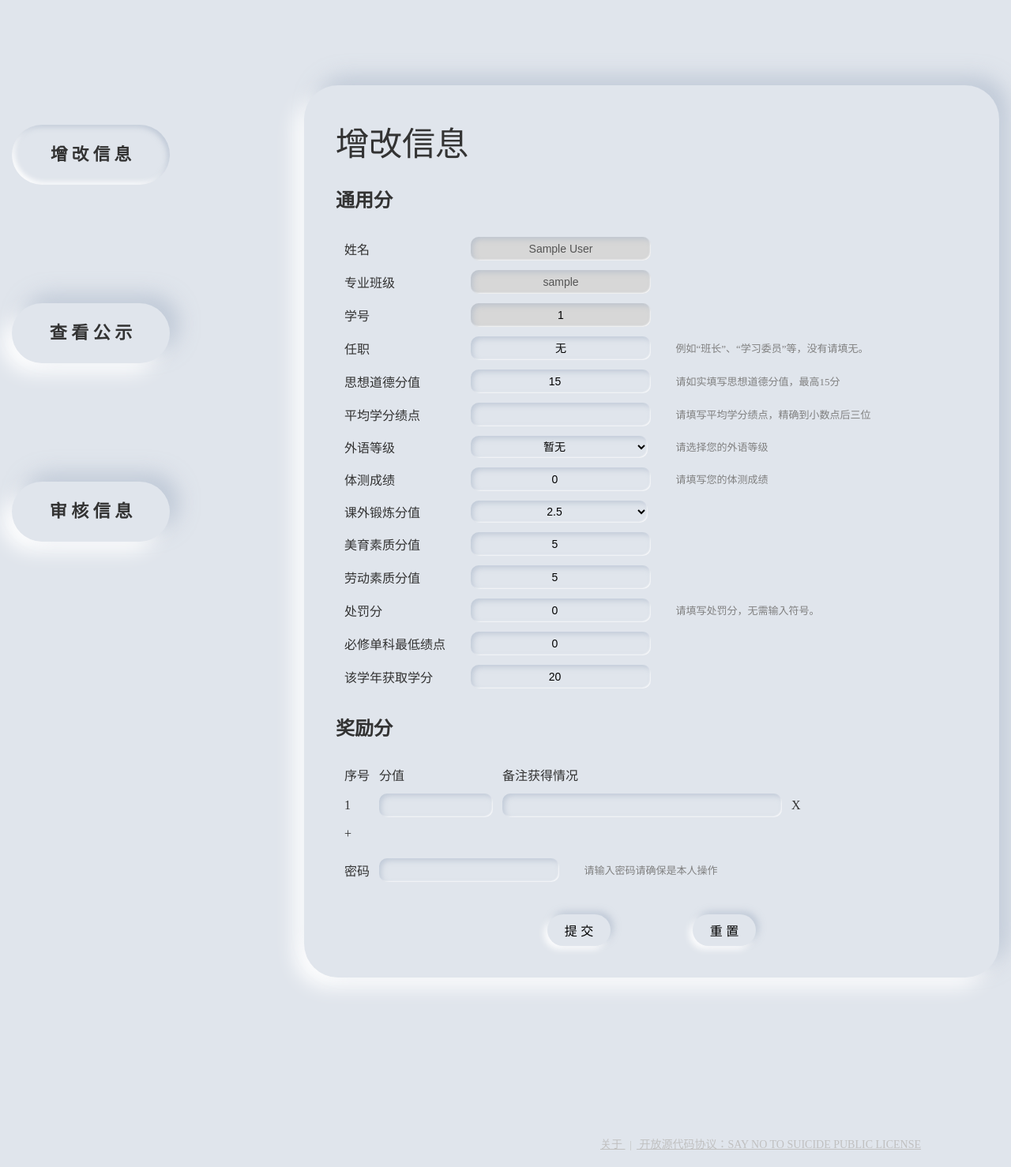
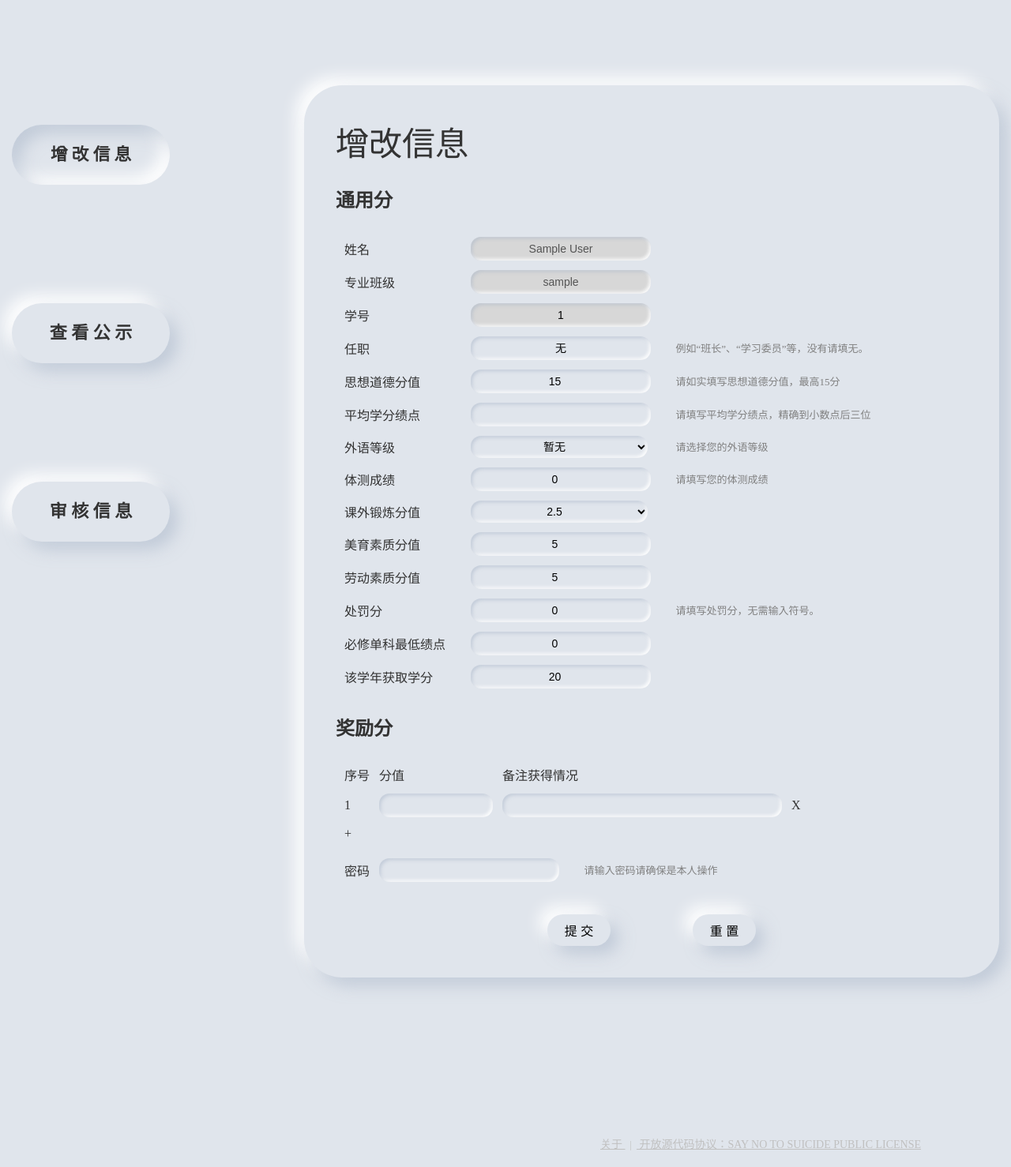
Before and after one commit to realJaydenCheng/student-comprehensive-evaluation, a Flask app: page /sce/modify in a window 1280 px wide. Shown: the part 56-1534 px from the top of the page at 79% size. Run offline with Flask 2, Linux system fonts and the light colour scheme; the visitor is signed in with stand-in values (Sample User, id 1); data comes from the database, SQL or seed files in the repository; data that the repository does not hold is empty; some libraries are stand-ins or nearby versions.

Commit message:
调整ui光影细节

```diff
--- a/static/css/features.css
+++ b/static/css/features.css
@@ -16,10 +16,10 @@ div.main{
     height: auto;
     min-height: 600px;
     background-color: rgb(224, 229, 236);
-	box-shadow: rgba(163, 177, 198, 0.5) 12px -12px 24px 0px, rgb(255, 255, 255) -12px 12px 24px 0px;
-	-webkit-box-shadow: rgba(163, 177, 198, 0.5) 12px -12px 24px 0px, rgb(255, 255, 255) -12px 12px 24px 0px;
-	border-radius: 43px;
-	-webkit-border-radius: 43px;
+box-shadow: rgba(163, 177, 198, 0.5) 10px 10px 20px 0px, rgb(255, 255, 255) -10px -10px 20px 0px;
+-webkit-box-shadow: rgba(163, 177, 198, 0.5) 10px 10px 20px 0px, rgb(255, 255, 255) -10px -10px 20px 0px;
+border-radius: 48px;
+-webkit-border-radius: 48px;
 }
 
 div.feature{
@@ -31,10 +31,10 @@ div.feature{
     font-size: 22px;
     font-weight: bold;
     background-color: rgb(224, 229, 236);
-	box-shadow: rgba(163, 177, 198, 0.5) 12px -12px 24px 0px, rgb(255, 255, 255) -12px 12px 24px 0px;
-	-webkit-box-shadow: rgba(163, 177, 198, 0.5) 12px -12px 24px 0px, rgb(255, 255, 255) -12px 12px 24px 0px;
-	border-radius: 43px;
-	-webkit-border-radius: 43px;
+    box-shadow: rgba(163, 177, 198, 0.5) 10px 10px 20px 0px, rgb(255, 255, 255) -10px -10px 20px 0px;
+    -webkit-box-shadow: rgba(163, 177, 198, 0.5) 10px 10px 20px 0px, rgb(255, 255, 255) -10px -10px 20px 0px;
+    border-radius: 48px;
+    -webkit-border-radius: 48px;
     margin-top: 150px;
 }
 
@@ -44,10 +44,10 @@ div.feature:hover{
 
 div.feature:active{
     background-color: rgb(224, 229, 236);
-    box-shadow: rgba(163, 177, 198, 0.5) -3px 3px 6px 0px inset, rgb(255, 255, 255) 3px -3px 6px 0px inset;
-    -webkit-box-shadow: rgba(163, 177, 198, 0.5) -3px 3px 6px 0px inset, rgb(255, 255, 255) 3px -3px 6px 0px inset;
-    border-radius: 43px;
-    -webkit-border-radius: 43px;
+box-shadow: rgba(163, 177, 198, 0.5) 10px 10px 20px 0px inset, rgb(255, 255, 255) -10px -10px 20px 0px inset;
+-webkit-box-shadow: rgba(163, 177, 198, 0.5) 10px 10px 20px 0px inset, rgb(255, 255, 255) -10px -10px 20px 0px inset;
+border-radius: 48px;
+-webkit-border-radius: 48px;
 	border: 0;
     font-size: 21.5px;
 }
--- a/static/css/index.css
+++ b/static/css/index.css
@@ -6,10 +6,10 @@ p{
 #board{
     padding: 5px 20px;
     background-color: rgb(224, 229, 236);
-	box-shadow: rgba(163, 177, 198, 0.5) 3px 3px 6px 0px inset, rgb(255, 255, 255) -1px -1px 2px 0px inset;
-	-webkit-box-shadow: rgba(163, 177, 198, 0.5) 3px 3px 6px 0px inset, rgb(255, 255, 255) -1px -1px 2px 0px inset;
-	border-radius: 10px;
-	-webkit-border-radius: 10px;
+box-shadow: rgba(163, 177, 198, 0.5) 2px 2px 4px 0px inset, rgb(255, 255, 255) -2px -2px 4px 0px inset;
+-webkit-box-shadow: rgba(163, 177, 198, 0.5) 2px 2px 4px 0px inset, rgb(255, 255, 255) -2px -2px 4px 0px inset;
+border-radius: 13px;
+-webkit-border-radius: 13px;
 	border: 0;
     margin: 27px auto;
 }
--- a/static/css/modify.css
+++ b/static/css/modify.css
@@ -1,10 +1,9 @@
 div#modify{
     background-color: rgb(224, 229, 236);
-    box-shadow: rgba(163, 177, 198, 0.5) -3px 3px 6px 0px inset, rgb(255, 255, 255) 3px -3px 6px 0px inset;
-    -webkit-box-shadow: rgba(163, 177, 198, 0.5) -3px 3px 6px 0px inset, rgb(255, 255, 255) 3px -3px 6px 0px inset;
-    border-radius: 43px;
-    -webkit-border-radius: 43px;
-	border: 0;
+box-shadow: rgba(163, 177, 198, 0.5) 10px 10px 20px 0px inset, rgb(255, 255, 255) -10px -10px 20px 0px inset;
+-webkit-box-shadow: rgba(163, 177, 198, 0.5) 10px 10px 20px 0px inset, rgb(255, 255, 255) -10px -10px 20px 0px inset;
+border-radius: 48px;
+-webkit-border-radius: 48px;
     font-size: 21.5px;
 }
 
@@ -16,11 +15,11 @@ table{
 .infoinput{
     font-size: 14px;
     line-height: 28px;
-        background-color: rgb(224, 229, 236);
-        box-shadow: rgba(163, 177, 198, 0.5) 3px 3px 6px 0px inset, rgb(255, 255, 255) -1px -1px 2px 0px inset;
-        -webkit-box-shadow: rgba(163, 177, 198, 0.5) 3px 3px 6px 0px inset, rgb(255, 255, 255) -1px -1px 2px 0px inset;
-        border-radius: 10px;
-        -webkit-border-radius: 10px;
+    background-color: rgb(224, 229, 236);
+box-shadow: rgba(163, 177, 198, 0.5) 2px 2px 4px 0px inset, rgb(255, 255, 255) -2px -2px 4px 0px inset;
+-webkit-box-shadow: rgba(163, 177, 198, 0.5) 2px 2px 4px 0px inset, rgb(255, 255, 255) -2px -2px 4px 0px inset;
+border-radius: 13px;
+-webkit-border-radius: 13px;
         border: 0;
         height: 28px;
         text-align: center;
@@ -41,11 +40,11 @@ select{
 input.re1,input.re2{
     font-size: 14px;
     line-height: 28px;
-        background-color: rgb(224, 229, 236);
-        box-shadow: rgba(163, 177, 198, 0.5) 3px 3px 6px 0px inset, rgb(255, 255, 255) -1px -1px 2px 0px inset;
-        -webkit-box-shadow: rgba(163, 177, 198, 0.5) 3px 3px 6px 0px inset, rgb(255, 255, 255) -1px -1px 2px 0px inset;
-        border-radius: 10px;
-        -webkit-border-radius: 10px;
+    background-color: rgb(224, 229, 236);
+box-shadow: rgba(163, 177, 198, 0.5) 2px 2px 4px 0px inset, rgb(255, 255, 255) -2px -2px 4px 0px inset;
+-webkit-box-shadow: rgba(163, 177, 198, 0.5) 2px 2px 4px 0px inset, rgb(255, 255, 255) -2px -2px 4px 0px inset;
+border-radius: 13px;
+-webkit-border-radius: 13px;
         border: 0;
         height: 28px;
         text-align: center;
@@ -61,10 +60,10 @@ input.re2{
 
 .btn {
     background-color: rgb(224, 229, 236);
-    box-shadow: rgba(163, 177, 198, 0.5) 4px -4px 8px 0px, rgb(255, 255, 255) -4px 4px 8px 0px;
-    -webkit-box-shadow: rgba(163, 177, 198, 0.5) 4px -4px 8px 0px, rgb(255, 255, 255) -4px 4px 8px 0px;
-    border-radius: 40px;
-    -webkit-border-radius: 40px;
+    box-shadow: rgba(163, 177, 198, 0.5) 10px 10px 20px 0px, rgb(255, 255, 255) -10px -10px 20px 0px;
+    -webkit-box-shadow: rgba(163, 177, 198, 0.5) 10px 10px 20px 0px, rgb(255, 255, 255) -10px -10px 20px 0px;
+    border-radius: 48px;
+    -webkit-border-radius: 48px;
 	border: 0;
 	height: 40px;
 	width: 80px;
@@ -74,10 +73,10 @@ input.re2{
 
 .btn:active {
     background-color: rgb(224, 229, 236);
-    box-shadow: rgba(163, 177, 198, 0.5) -3px 3px 6px 0px inset, rgb(255, 255, 255) 3px -3px 6px 0px inset;
-    -webkit-box-shadow: rgba(163, 177, 198, 0.5) -3px 3px 6px 0px inset, rgb(255, 255, 255) 3px -3px 6px 0px inset;
-    border-radius: 43px;
-    -webkit-border-radius: 43px;
+box-shadow: rgba(163, 177, 198, 0.5) 10px 10px 20px 0px inset, rgb(255, 255, 255) -10px -10px 20px 0px inset;
+-webkit-box-shadow: rgba(163, 177, 198, 0.5) 10px 10px 20px 0px inset, rgb(255, 255, 255) -10px -10px 20px 0px inset;
+border-radius: 48px;
+-webkit-border-radius: 48px;
 	border: 0;
     font-size: 15.5px;
 }
```
Also changed, not shown: static/css/reg.css (+12 -12 lines).
